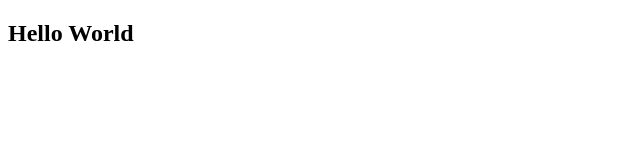
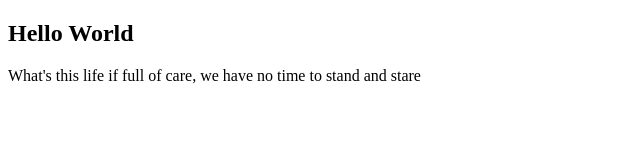
Before and after one commit to aungkoman/aungkoman.github.io-sample, a plain HTML site: page index.html in a window 1280 px wide. Shown: the whole page, without its empty margins (0-640 px from the left). Drawn offline with Linux system fonts and the light colour scheme.

Commit message:
Update index.html

```diff
--- a/index.html
+++ b/index.html
@@ -8,5 +8,6 @@
 </head>
 <body>
     <h2>Hello World</h2>
+    <p>What's this life if full of care, we have no time to stand and stare </p>
 </body>
 </html>
```
